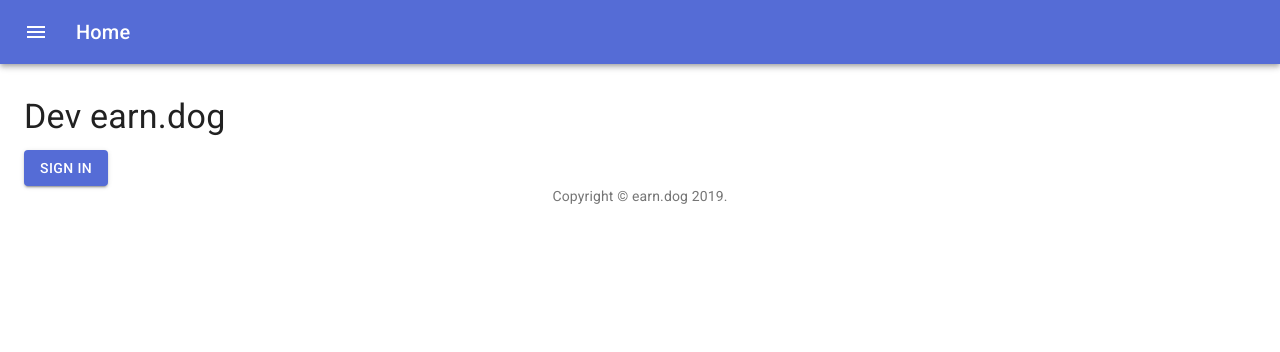
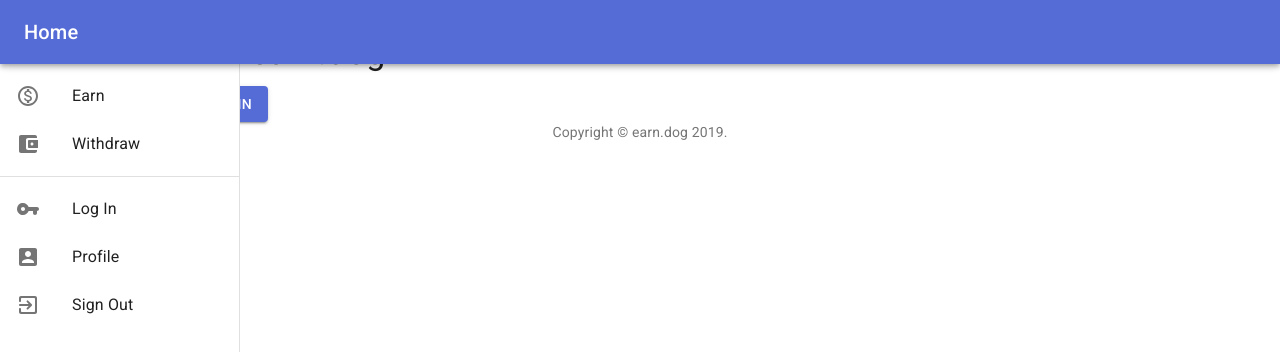
Before and after one commit to earn-dog/earn.dog, a Next.js app: page / in a window 1280 px wide. Shown: the top 352 px of the page. Built offline with nearby package versions, Linux system fonts and the light colour scheme; no server answers.

Commit message:
WIP Sidebar

```diff
--- a/pages/Profile/index.js
+++ b/pages/Profile/index.js
@@ -10,7 +10,7 @@ import Copyright from "../../src/components/Copyright";
 const Profile = ({ currentUser }) => {
   return (
     <React.Fragment>
-      <Navbar pageTitle={"Profile"} currentUser={currentUser} />
+      <Navbar pageTitle="Profile" currentUser={currentUser} />
 
       <Container maxWidth="xl">
         <Box my={4}>
--- a/pages/SignIn/index.js
+++ b/pages/SignIn/index.js
@@ -33,7 +33,7 @@ export default function SignIn() {
 
   return (
     <React.Fragment>
-      <Navbar pageTitle={"Sign In"} currentUser={currentUser} />
+      <Navbar pageTitle="Sign In" currentUser={currentUser} />
       <Container maxWidth="xl">
         <Box my={4}>
           <Typography variant="h4" component="h1" gutterBottom>
--- a/pages/_app.js
+++ b/pages/_app.js
@@ -27,6 +27,7 @@ export default class MyApp extends App {
         <ThemeProvider theme={theme}>
           {/* CssBaseline kickstart an elegant, consistent, and simple baseline to build upon. */}
           <CssBaseline />
+
           <Component {...pageProps} />
         </ThemeProvider>
       </React.Fragment>
--- a/pages/index.js
+++ b/pages/index.js
@@ -5,12 +5,15 @@ import { Container, Typography, Box, Button } from "@material-ui/core";
 import Link from "../src/components/Link";
 import Copyright from "../src/components/Copyright";
 import Navbar from "../src/components/Navbar";
+import Sidebar from "../src/components/Sidebar";
 
 export default function Index() {
   return (
     <React.Fragment>
       <Navbar pageTitle="Home" />
-      <Container maxWidth="xl">
+      <Sidebar />
+      <main>
+        <Container maxWidth="md">
           <Box my={4}>
             <Typography variant="h4" component="h1" gutterBottom>
               Dev earn.dog
@@ -27,6 +30,7 @@ export default function Index() {
             <Copyright />
           </Box>
         </Container>
+      </main>
     </React.Fragment>
   );
 }
--- a/src/components/Navbar/index.js
+++ b/src/components/Navbar/index.js
@@ -11,7 +11,6 @@ import {
   Menu
 } from "@material-ui/core";
 
-import MenuIcon from "@material-ui/icons/Menu";
 import AccountCircle from "@material-ui/icons/AccountCircle";
 import Link from "../Link";
 
@@ -24,6 +23,9 @@ const useStyles = makeStyles(theme => ({
   },
   title: {
     flexGrow: 1
+  },
+  appBar: {
+    zIndex: theme.zIndex.drawer + 1
   }
 }));
 
@@ -53,17 +55,9 @@ export default function Navbar({ pageTitle, currentUser }) {
 
   return (
     <div className={classes.root}>
-      <AppBar position="static">
+      <AppBar position="fixed" className={classes.appBar}>
         <Toolbar>
-          <IconButton
-            edge="start"
-            className={classes.menuButton}
-            color="inherit"
-            aria-label="menu"
-          >
-            <MenuIcon />
-          </IconButton>
-          <Typography variant="h6" className={classes.title}>
+          <Typography variant="h6" className={classes.title} noWrap>
             {pageTitle}
           </Typography>
           {currentUser && (
--- /dev/null
+++ b/src/components/Sidebar/index.js
@@ -0,0 +1,108 @@
+import React from "react";
+import { makeStyles } from "@material-ui/core/styles";
+import Drawer from "@material-ui/core/Drawer";
+import List from "@material-ui/core/List";
+import Divider from "@material-ui/core/Divider";
+import ListItem from "@material-ui/core/ListItem";
+import ListItemIcon from "@material-ui/core/ListItemIcon";
+import ListItemText from "@material-ui/core/ListItemText";
+
+import MonetizationOnOutlinedIcon from "@material-ui/icons/MonetizationOnOutlined";
+import AccountBalanceWalletRoundedIcon from "@material-ui/icons/AccountBalanceWalletRounded";
+import AccountBoxRoundedIcon from "@material-ui/icons/AccountBoxRounded";
+
+import VpnKeyRoundedIcon from "@material-ui/icons/VpnKeyRounded";
+import ExitToAppRoundedIcon from "@material-ui/icons/ExitToAppRounded";
+import Link from "../Link";
+
+import { auth } from "../../firebase";
+
+const drawerWidth = 240;
+
+const useStyles = makeStyles(theme => ({
+  root: {
+    display: "flex"
+  },
+  appBar: {
+    zIndex: theme.zIndex.drawer + 1
+  },
+  drawer: {
+    width: drawerWidth,
+    flexShrink: 0
+  },
+  drawerPaper: {
+    width: drawerWidth
+  },
+  content: {
+    flexGrow: 1,
+    padding: theme.spacing(3)
+  },
+  toolbar: theme.mixins.toolbar
+}));
+
+export default function Sidebar() {
+  const classes = useStyles();
+
+  const handleSignOut = () => {
+    auth
+      .signOut()
+      .then(() => {
+        console.log("Logged out");
+      })
+      .catch(err => {
+        console.error(err);
+      });
+  };
+
+  return (
+    <Drawer
+      className={classes.drawer}
+      variant="permanent"
+      classes={{
+        paper: classes.drawerPaper
+      }}
+    >
+      <div className={classes.toolbar} />
+      <List>
+        <ListItem button key="Earn">
+          <ListItemIcon>
+            <MonetizationOnOutlinedIcon />
+          </ListItemIcon>
+          <ListItemText primary={"Earn"} />
+        </ListItem>
+
+        <ListItem button key="Withdraw">
+          <ListItemIcon>
+            <AccountBalanceWalletRoundedIcon />
+          </ListItemIcon>
+          <ListItemText primary={"Withdraw"} />
+        </ListItem>
+      </List>
+
+      <Divider />
+
+      <List>
+        <ListItem button key={"Log In"} component={Link} href="/signin">
+          <ListItemIcon>
+            <VpnKeyRoundedIcon />
+          </ListItemIcon>
+          <ListItemText primary={"Log In"} />
+        </ListItem>
+
+        <ListItem button key={"Profile"} component={Link} href="/profile">
+          <ListItemIcon>
+            <AccountBoxRoundedIcon />
+          </ListItemIcon>
+          <ListItemText primary={"Profile"} />
+        </ListItem>
+
+        <ListItem button key={"Sign Out"} onClick={handleSignOut}>
+          <ListItemIcon>
+            <ExitToAppRoundedIcon />
+          </ListItemIcon>
+          <ListItemText primary={"Sign Out"} />
+        </ListItem>
+      </List>
+    </Drawer>
+  );
+}
```
Lines whose indentation alone changed are shown as unchanged.
